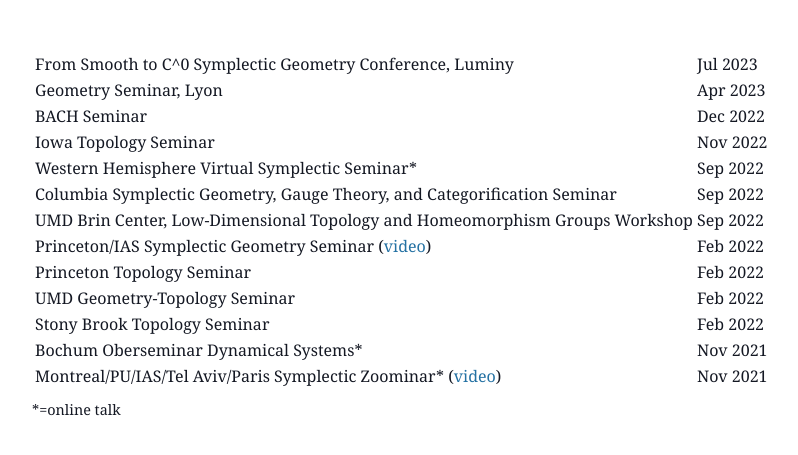
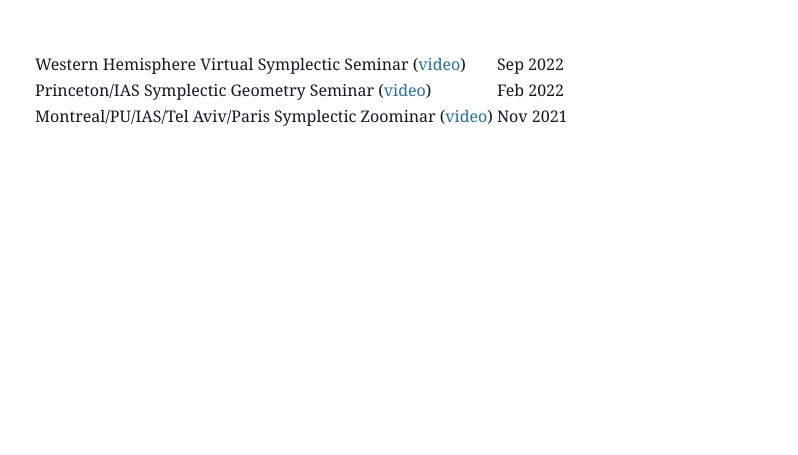
Before and after one commit to r0hilp/r0hilp.github.io, a Jekyll site: the page talks.html, which Jekyll copies as it is, in a window 1280 px wide. Shown: the top 455 px of the page, without its empty margins (48-846 px from the left). Built offline with Jekyll 4.4.1, drawn with Linux system fonts in a browser that asks for light colours.

Commit message:
clean up talks

```diff
--- a/index.html
+++ b/index.html
@@ -28,9 +28,9 @@
   <p>email: rrprasad [symbol] math.princeton.edu<br/>
      <br/>
   </p>
-  <p>I am a final-year mathematics PhD student at <a href="https://www.math.princeton.edu">Princeton</a>, advised by <a href="https://www.ias.edu/math/people/faculty/hofer">Helmut Hofer</a>. Next fall, I'll be a <a href="https://miller.berkeley.edu/">Miller Research Fellow</a> at UC Berkeley.</p>
+  <p>I am a final-year mathematics PhD student at <a href="https://www.math.princeton.edu">Princeton</a>, advised by <a href="https://www.ias.edu/math/people/faculty/hofer">Helmut Hofer</a>. I work on dynamical systems, symplectic geometry, and gauge theory. Next fall, I'll be a <a href="https://miller.berkeley.edu/">Miller Research Fellow</a> at UC Berkeley.</p>
   <br/>
-  <p><a href="./papers.html">Papers</a> / <a href="./talks.html">Talks</a> / <a href="./assets/docs/cv.pdf">CV</a></p>
+  <p><a href="./papers.html">Papers</a> / <a href="./assets/docs/cv.pdf">CV</a> / <a href="./talks.html">Video</a></p>
   </td>
   <td width="50px" height="400px"> </td>
   <td width="300px" height="400px">
--- a/talks.html
+++ b/talks.html
@@ -10,21 +10,22 @@
   </head>
 
   <body>
+
   <table>
-	  <tr><td width="85%">From Smooth to C^0 Symplectic Geometry Conference, Luminy</td><td width="15%">Jul 2023</td></tr>
-	  <tr><td width="85%">Geometry Seminar, Lyon</td><td width="15%">Apr 2023</td></tr>
-	  <tr><td width="85%">BACH Seminar</td><td width="15%">Dec 2022</td></tr>
-	  <tr><td width="85%">Iowa Topology Seminar</td><td width="15%">Nov 2022</td></tr>
-	  <tr><td width="85%">Western Hemisphere Virtual Symplectic Seminar*</td><td width="15%">Sep 2022</td></tr>
-	  <tr><td width="85%">Columbia Symplectic Geometry, Gauge Theory, and Categorification Seminar</td><td width="15%">Sep 2022</td></tr>
-	  <tr><td width="85%">UMD Brin Center, Low-Dimensional Topology and Homeomorphism Groups Workshop</td><td width="15%">Sep 2022</td></tr>
+	  <!-- <tr><td width="85%">From Smooth to C^0 Symplectic Geometry Conference, Luminy</td><td width="15%">Jul 2023</td></tr> -->
+	  <!-- <tr><td width="85%">Geometry Seminar, Lyon</td><td width="15%">Apr 2023</td></tr> -->
+	  <!-- <tr><td width="85%">BACH Seminar</td><td width="15%">Dec 2022</td></tr> -->
+	  <!-- <tr><td width="85%">Iowa Topology Seminar</td><td width="15%">Nov 2022</td></tr> -->
+	  <tr><td width="85%">Western Hemisphere Virtual Symplectic Seminar (<a href="https://www.youtube.com/watch?v=xm2juD-Wer0">video</a>)</td><td width="15%">Sep 2022</td></tr>
+	  <!-- <tr><td width="85%">Columbia Symplectic Geometry, Gauge Theory, and Categorification Seminar</td><td width="15%">Sep 2022</td></tr> -->
+	  <!-- <tr><td width="85%">UMD Brin Center, Low-Dimensional Topology and Homeomorphism Groups Workshop</td><td width="15%">Sep 2022</td></tr> -->
 	  <tr><td width="85%">Princeton/IAS Symplectic Geometry Seminar (<a href="https://www.youtube.com/watch?v=WNlBRHQCPb0">video</a>)</td><td width="15%">Feb 2022</td></tr>
-	  <tr><td width="85%">Princeton Topology Seminar</td><td width="15%">Feb 2022</td></tr>
-	  <tr><td width="85%">UMD Geometry-Topology Seminar</td><td width="15%">Feb 2022</td></tr>
-	  <tr><td width="85%">Stony Brook Topology Seminar</td><td width="15%">Feb 2022</td></tr>
-	  <tr><td width="85%">Bochum Oberseminar Dynamical Systems*</td><td width="15%">Nov 2021</td></tr>
-	  <tr><td width="85%">Montreal/PU/IAS/Tel Aviv/Paris Symplectic Zoominar* (<a href="https://www.youtube.com/watch?v=dXHRrqucGho">video</a>)</td><td width="15%">Nov 2021</td></tr>
+	  <!-- <tr><td width="85%">Princeton Topology Seminar</td><td width="15%">Feb 2022</td></tr> -->
+	  <!-- <tr><td width="85%">UMD Geometry-Topology Seminar</td><td width="15%">Feb 2022</td></tr> -->
+	  <!-- <tr><td width="85%">Stony Brook Topology Seminar</td><td width="15%">Feb 2022</td></tr> -->
+	  <!-- <tr><td width="85%">Bochum Oberseminar Dynamical Systems</td><td width="15%">Nov 2021</td></tr> -->
+	  <tr><td width="85%">Montreal/PU/IAS/Tel Aviv/Paris Symplectic Zoominar (<a href="https://www.youtube.com/watch?v=dXHRrqucGho">video</a>)</td><td width="15%">Nov 2021</td></tr>
   </table>
-  <p>*=online talk
+  <!-- <p>*=online talk -->
   </body>
 </html>
```
